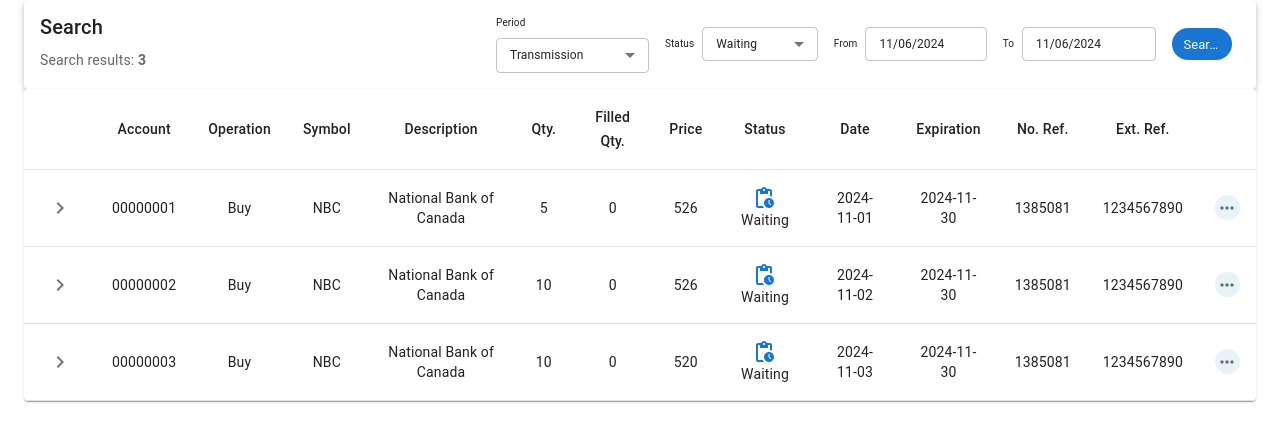
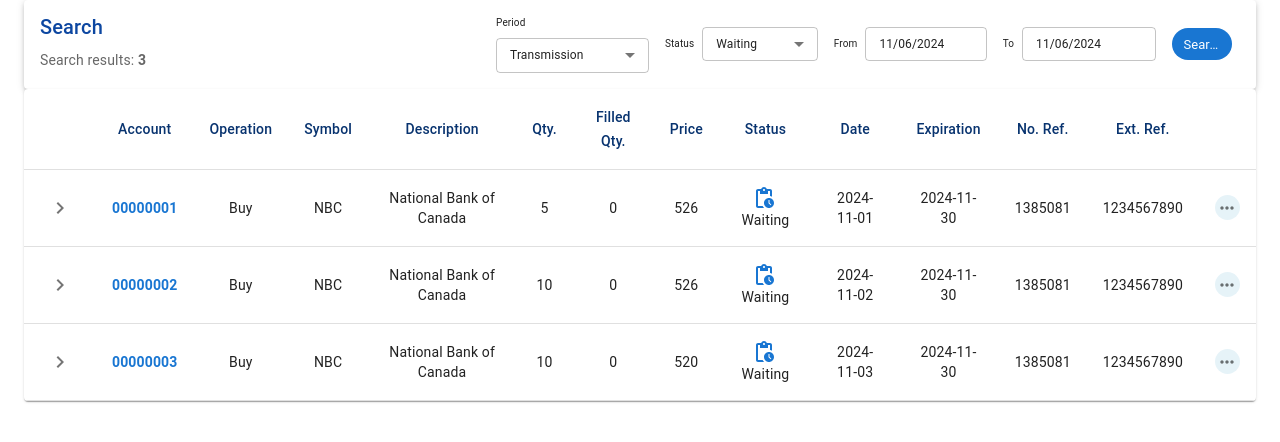
Before and after one commit to thongrodw/ATA-FE, a React (Create React App) app: page / in a window 1280 px wide. Shown: the top 442 px of the page. Built offline with nearby package versions, Linux system fonts and the light colour scheme.

Commit message:
Update Color Code

```diff
--- a/src/components/Filter.js
+++ b/src/components/Filter.js
@@ -25,7 +25,7 @@ const Filter = ({ onFilterChange, totalResults }) => {
             <Grid container spacing={2} alignItems="center"></Grid>
             <Grid container spacing={2} alignItems="center">
                 <Grid item xs={12} sm={4} md={2} marginTop={1}>
-                    <Typography variant="h6" gutterBottom>
+                    <Typography variant="h6" gutterBottom color='#0D47A1'>
                         Search
                     </Typography>
                     <Typography variant="body2" color="textSecondary">
--- a/src/components/ResultsTable.js
+++ b/src/components/ResultsTable.js
@@ -33,24 +33,24 @@ const ResultsTable = ({ data }) => {
         <TableHead>
           <TableRow>
             <TableCell align="center"></TableCell>
-            <TableCell align="center">Account</TableCell>
-            <TableCell align="center">Operation</TableCell>
-            <TableCell align="center">Symbol</TableCell>
+            <TableCell align="center" sx={{ color: '#08336F' }}>Account</TableCell>
+            <TableCell align="center" sx={{ color: '#08336F' }}>Operation</TableCell>
+            <TableCell align="center" sx={{ color: '#08336F' }}>Symbol</TableCell>
             {!isMobile && (
               <>
-                <TableCell align="center">Description</TableCell>
-                <TableCell align="center">Qty.</TableCell>
-                <TableCell align="center">Filled Qty.</TableCell>
-                <TableCell align="center">Price</TableCell>
+                <TableCell align="center" sx={{ color: '#08336F' }}>Description</TableCell>
+                <TableCell align="center" sx={{ color: '#08336F' }}>Qty.</TableCell>
+                <TableCell align="center" sx={{ color: '#08336F' }}>Filled Qty.</TableCell>
+                <TableCell align="center" sx={{ color: '#08336F' }}>Price</TableCell>
               </>
             )}
-            <TableCell align="center">Status</TableCell>
+            <TableCell align="center" sx={{ color: '#08336F' }}>Status</TableCell>
             {!isMobile && (
               <>
-                <TableCell align="center">Date</TableCell>
-                <TableCell align="center">Expiration</TableCell>
-                <TableCell align="center">No. Ref.</TableCell>
-                <TableCell align="center">Ext. Ref.</TableCell>
+                <TableCell align="center" sx={{ color: '#08336F' }}>Date</TableCell>
+                <TableCell align="center" sx={{ color: '#08336F' }}>Expiration</TableCell>
+                <TableCell align="center" sx={{ color: '#08336F' }}>No. Ref.</TableCell>
+                <TableCell align="center" sx={{ color: '#08336F' }}>Ext. Ref.</TableCell>
               </>
             )}
             <TableCell align="center"></TableCell>
@@ -69,7 +69,7 @@ const ResultsTable = ({ data }) => {
                     )}
                   </IconButton>
                 </TableCell>
-                <TableCell align="center">{row.id}</TableCell>
+                <TableCell align="center" style={{ color: '#1976D2', fontWeight: 'bold'}}>{row.id}</TableCell>
                 <TableCell align="center">{row.operation}</TableCell>
                 <TableCell align="center">{row.symbol}</TableCell>
                 {!isMobile && (
```
